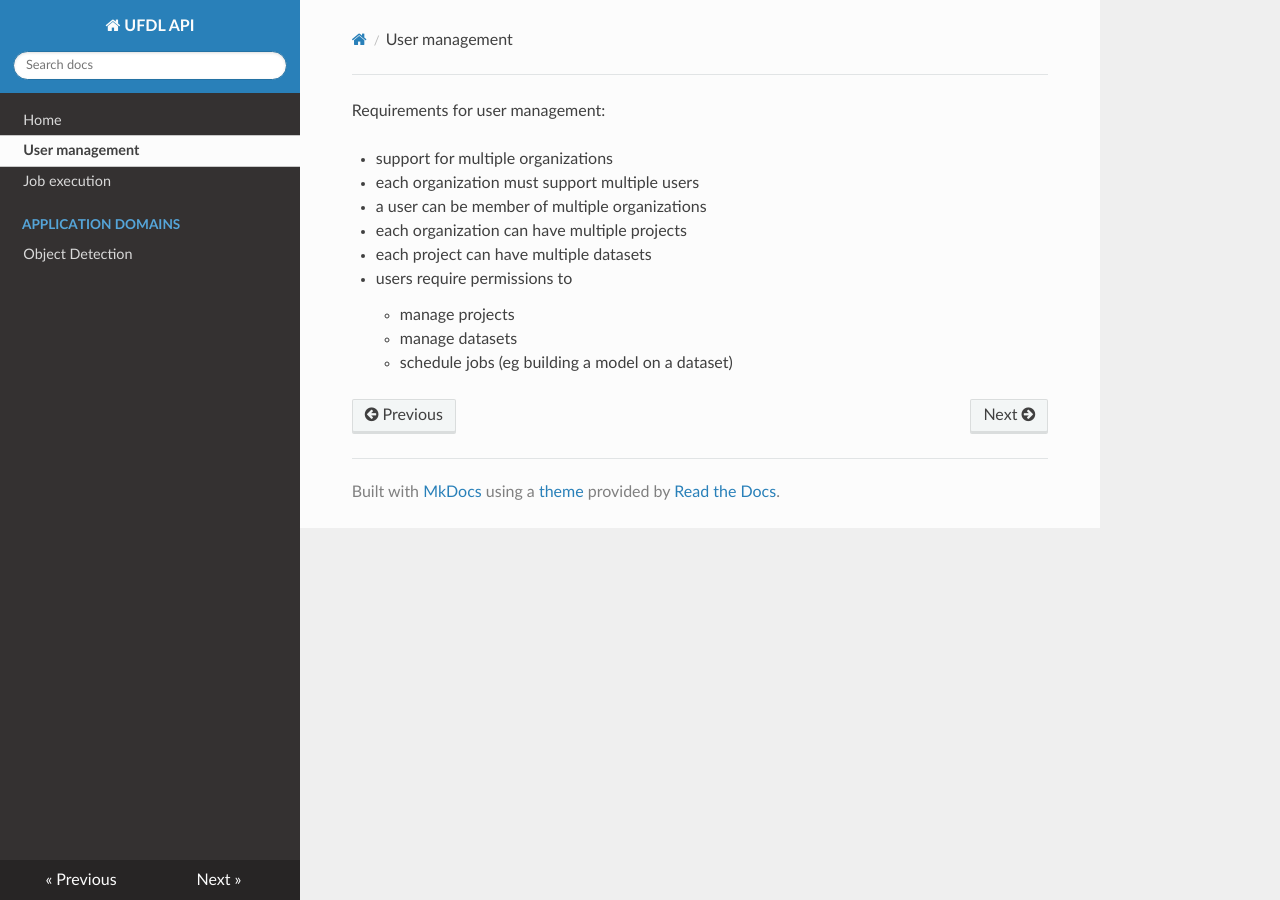
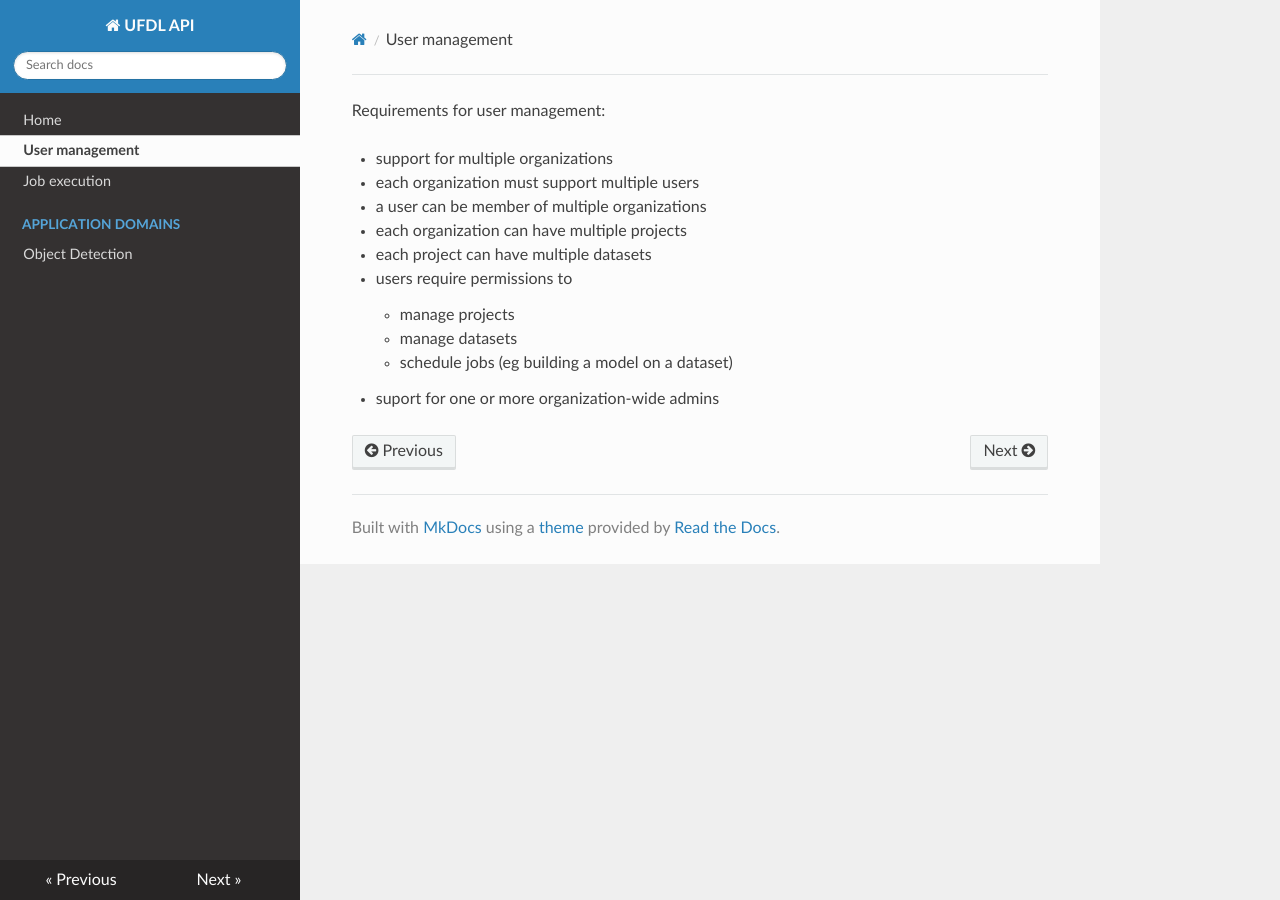
Before and after one commit to waikato-ufdl/ufdl-api, an MkDocs documentation site: the page built from docs/user_management.md, in a window 1280 px wide. Built offline with MkDocs 1.6.1, drawn with Linux system fonts in a browser that asks for light colours; nearby versions of some CDN libraries.

Commit message:
note on admins per org

```diff
--- a/docs/user_management.md
+++ b/docs/user_management.md
@@ -10,3 +10,5 @@ Requirements for user management:
     * manage projects
     * manage datasets
     * schedule jobs (eg building a model on a dataset)
+
+* suport for one or more organization-wide admins
```
